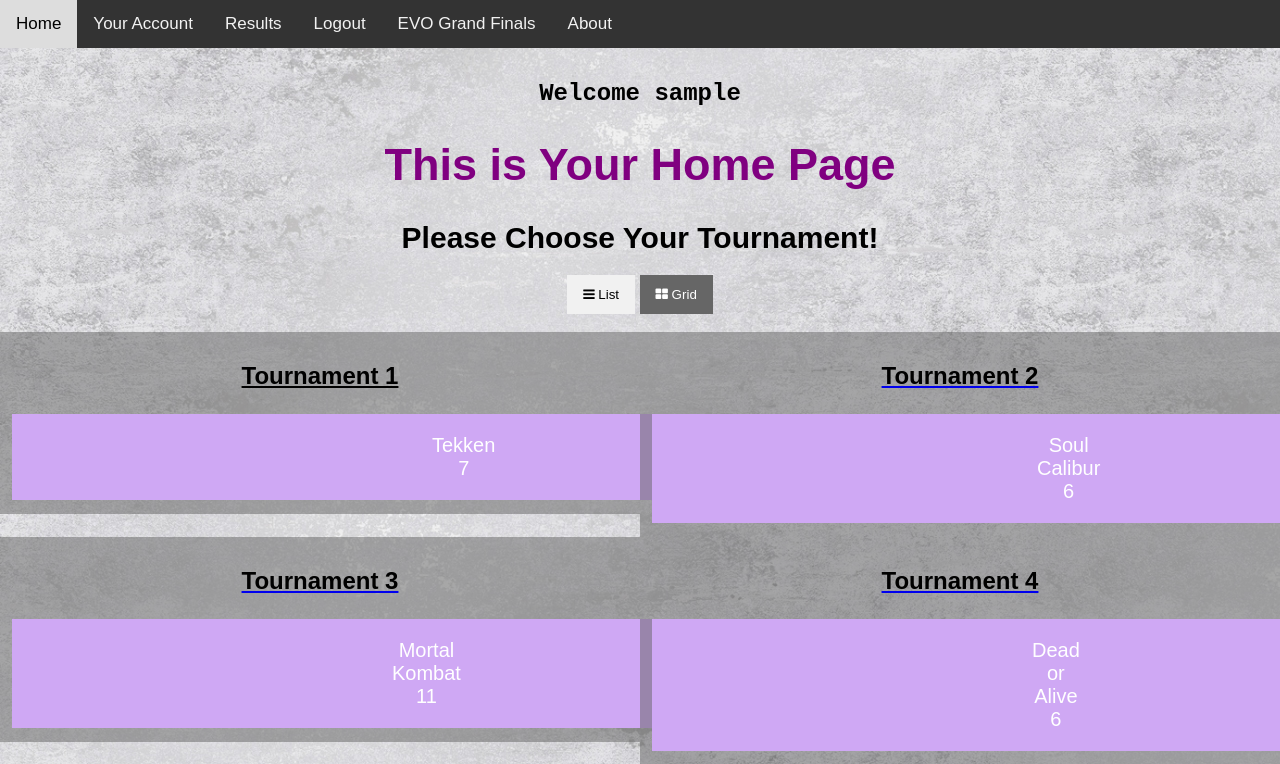
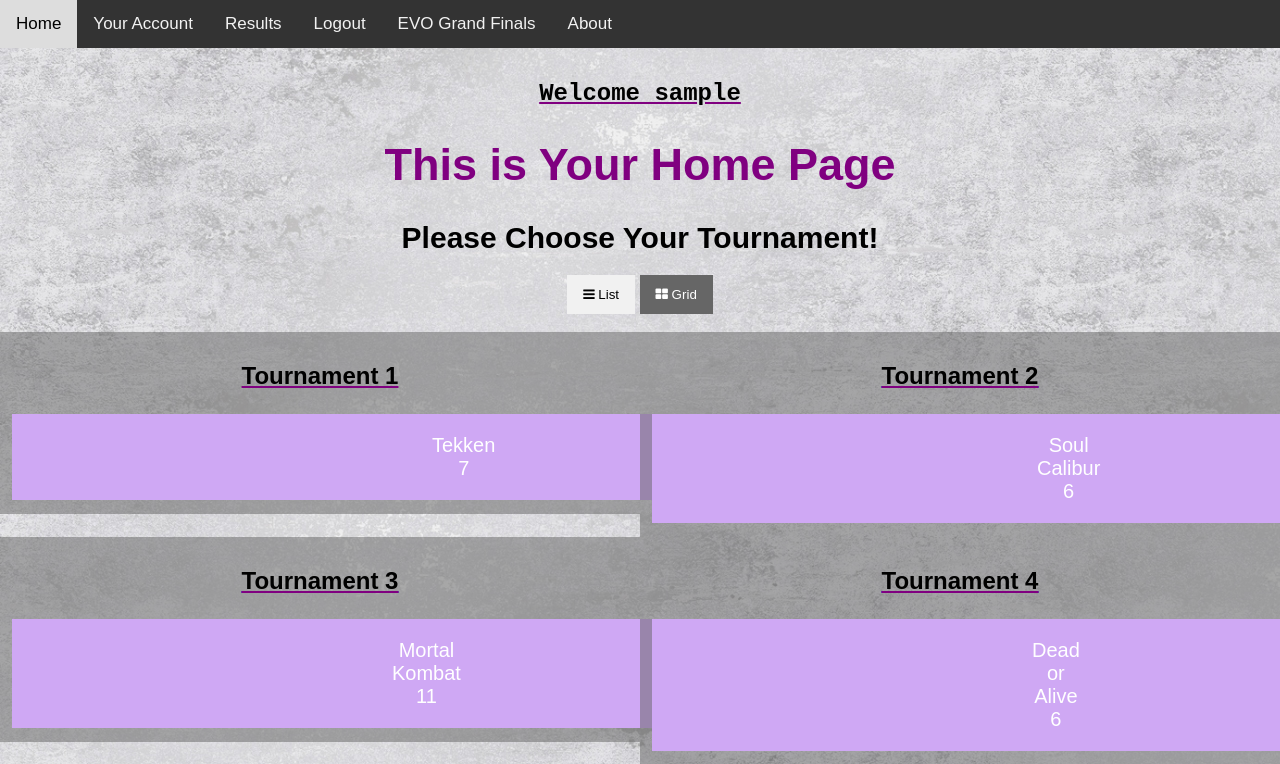
Before and after one commit to Abysteel/E-Sports-Betting-Application, a PHP site: page /tournament.php in a window 1280 px wide; the page is wider, and only the part inside the window is pictured. Shown: the top 764 px of that part. Run offline with PHP 8.4, Linux system fonts and the light colour scheme; the visitor is signed in with stand-in values (Sample User, id 1).

Commit message:
Update tournament.php

```diff
--- a/SoftwareProject/tournament.php
+++ b/SoftwareProject/tournament.php
@@ -121,7 +121,16 @@
 
 <div class="row">
   <div class="column" style="background-color: rgba(100, 100, 100, 0.5);">
-    <center><h2 style="color:black"><u>Tournament 1</u></h2>
+
+  <style>
+h2 {
+  text-decoration: underline;
+  -webkit-text-decoration-color: purple; /* Safari */
+  text-decoration-color: purple;
+}
+</style>
+
+    <center><h2 style="color:black">Tournament 1</h2>
 
       <style>
           .button1 {
```
